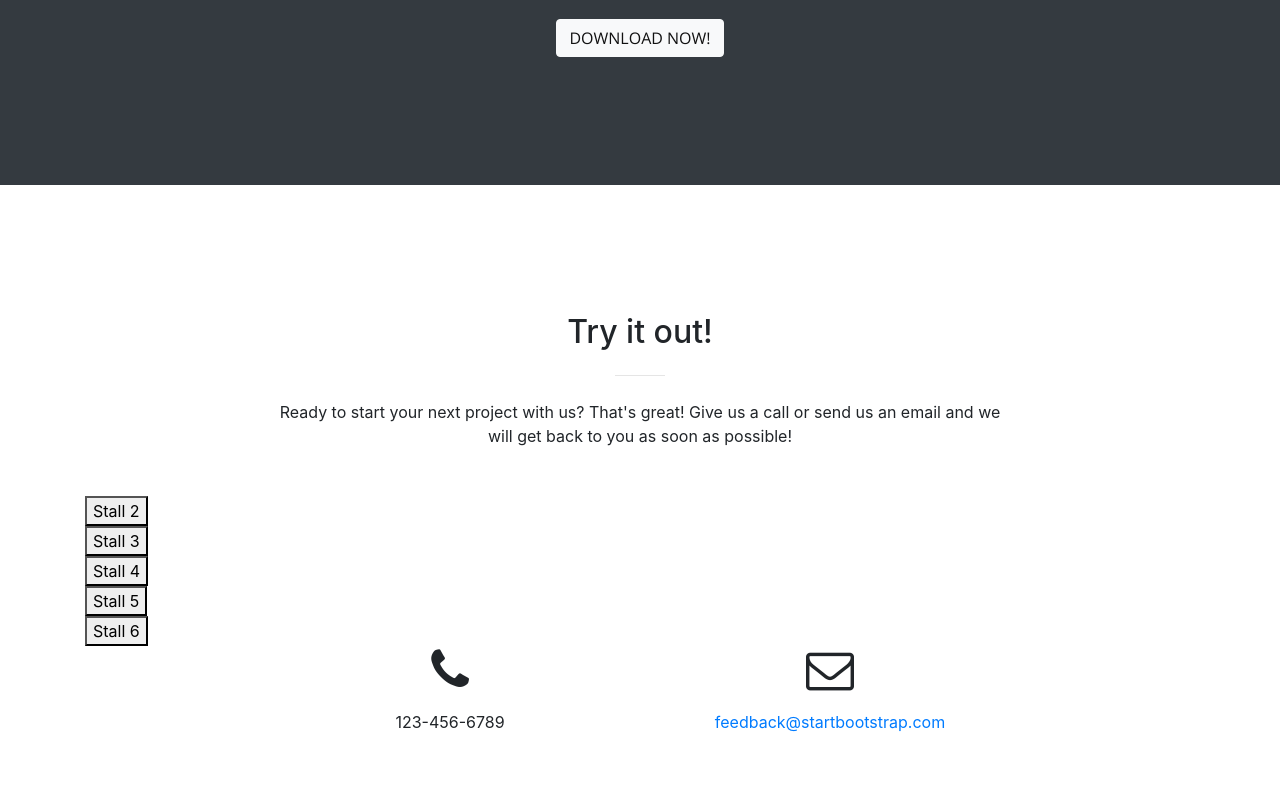
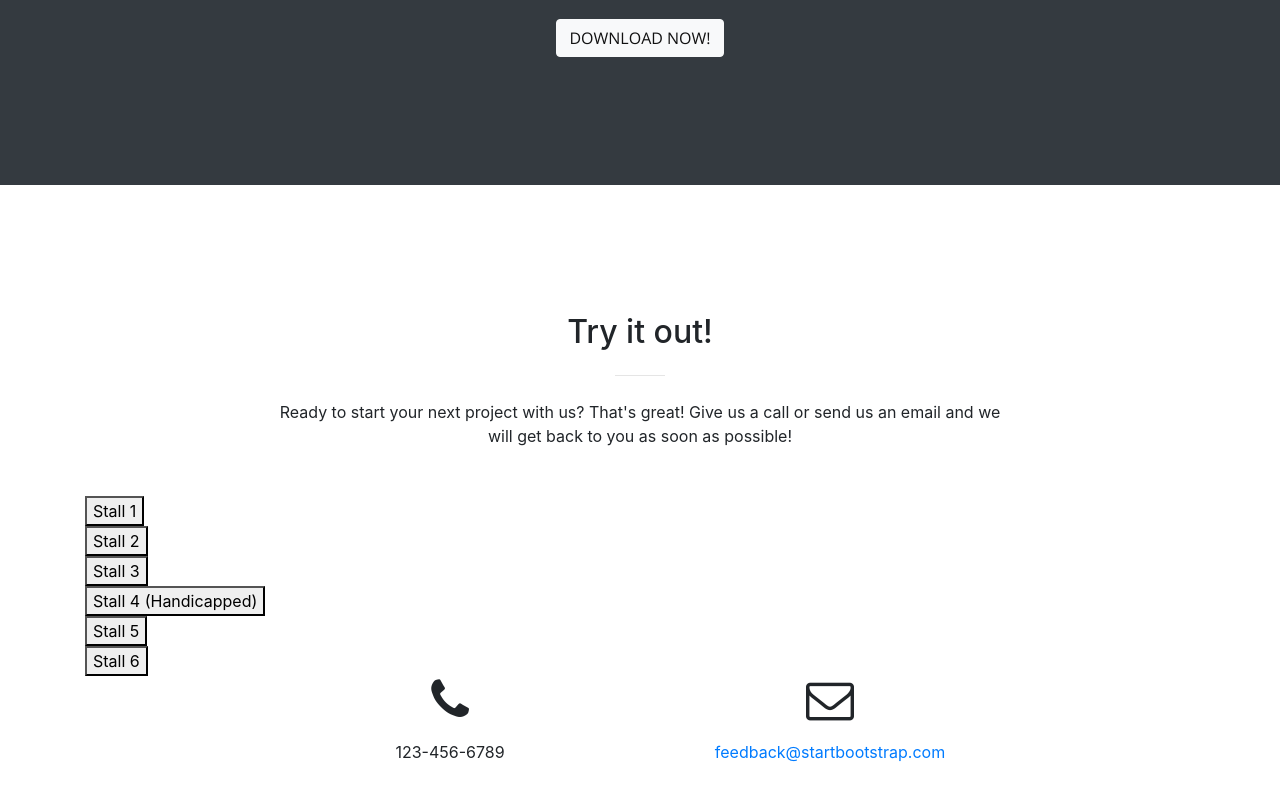
Before and after one commit to hmc-cs-tstannard/mini_ethnography, a website with bundled scripts: page index.html in a window 1280 px wide. Shown: the part 2847-3647 px from the top of the page. Built offline with nearby package versions, Linux system fonts and the light colour scheme.

Commit message:
seperate stalls

```diff
--- a/index.html
+++ b/index.html
@@ -246,7 +246,17 @@
             <p class="mb-5">Ready to start your next project with us? That's great! Give us a call or send us an email and we will get back to you as soon as possible!</p>
           </div>
         </div>
-       <div><button id="Stall 2" type="button" value=0 onclick="addOne('Stall 2');">
+
+        <div>
+
+        <div>
+        <div>
+          <button id="Stall 1" type="button" value=0 onclick="addOne('Stall 1');">
+            Stall 1
+          </button>
+          </div>
+          <div>
+            <button id="Stall 2" type="button" value=0 onclick="addOne('Stall 2');">
             Stall 2
           </button>
           </div>
@@ -254,8 +264,11 @@
             Stall 3
           </button>
           </div>
-          <div><button id="Stall 4" type="button" value=0 onclick="addOne('Stall 4');">
-            Stall 4
+          </div>
+
+          <div>
+          <div><button id="Stall 4 (Handicapped)" type="button" value=0 onclick="addOne('Stall 4 (Handicapped)');">
+            Stall 4 (Handicapped)
           </button>
           </div>
           <div><button id="Stall 5" type="button" value=0 onclick="addOne('Stall 5');">
@@ -265,6 +278,9 @@
           <div><button id="Stall 6" type="button" value=0 onclick="addOne('Stall 6');">
             Stall 6
           </button>
+          </div>
+          </div>
+
           </div>
 
 
```
